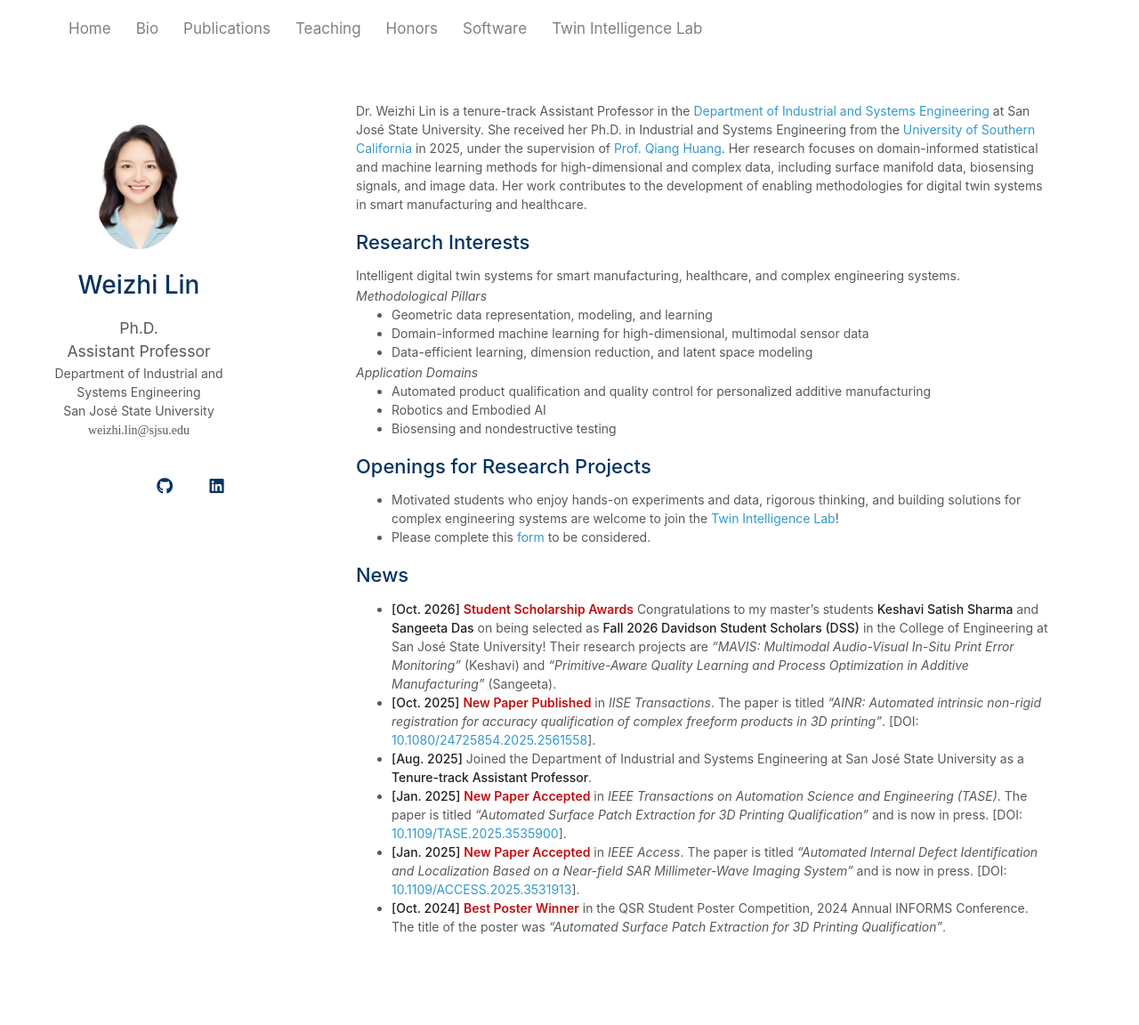
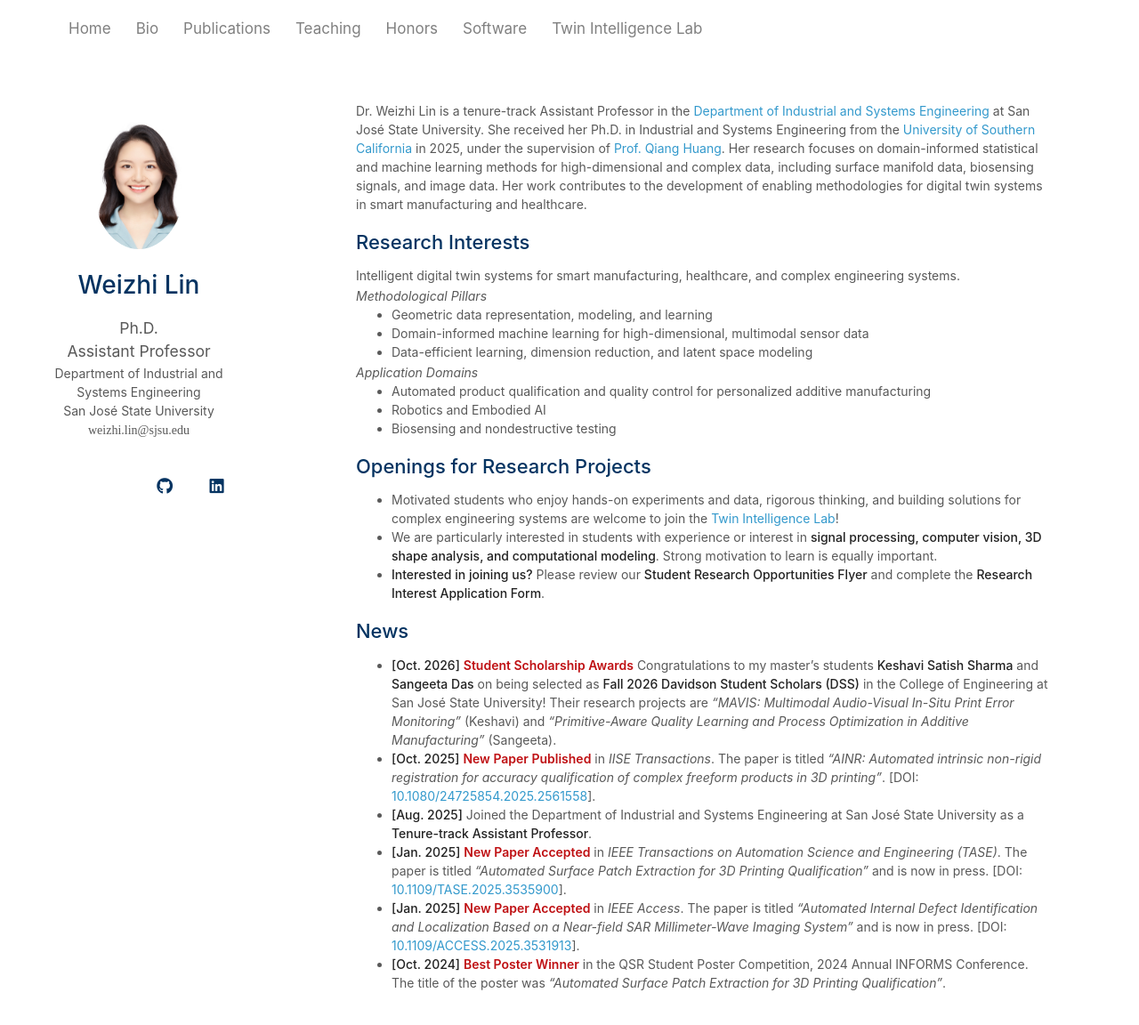
Before and after one commit to weizhi-lin/weizhi-lin.github.io, a Jekyll site: the page built from index.md, in a window 1280 px wide and 1206 px high. Shown: the top 1152 px of the window at 89% size. Built offline with Jekyll 4.4.1, drawn with Linux system fonts in a browser that asks for light colours; a style sheet for code colours, icons or effects is not loaded.

Commit message:
Revise research opportunities and application links
Updated research project openings and application details.

```diff
--- a/index.md
+++ b/index.md
@@ -27,8 +27,8 @@ Dr. Weizhi Lin is a tenure-track Assistant Professor in the [Department of Indus
 ## Openings for Research Projects
 
 - Motivated students who enjoy hands-on experiments and data, rigorous thinking, and building solutions for complex engineering systems are welcome to join the [Twin Intelligence Lab](/lab/)!
-- Please complete this <a href="https://forms.gle/1Z3GpYdaY8ar4r1H7" target="_blank" rel="noopener">form</a> to be considered.
-
+- We are particularly interested in students with experience or interest in **signal processing, computer vision, 3D shape analysis, and computational modeling**. Strong motivation to learn is equally important.
+- **Interested in joining us?** Please review our <a href="/assets/files/TI-Lab_WeizhiLin_Fall2026.pdf" target="_blank" rel="noopener"><strong>Student Research Opportunities Flyer</strong></a> and complete the <a href="https://forms.gle/BchCf2Q5z1SqpaN47" target="_blank" rel="noopener"><strong>Research Interest Application Form</strong></a>.
 
 ## News
 - **[Oct. 2026]** **<strong style="color:#BF1013; font-weight:600">Student Scholarship Awards</strong>** Congratulations to my master's students **Keshavi Satish Sharma** and **Sangeeta Das** on being selected as **Fall 2026 Davidson Student Scholars (DSS)** in the College of Engineering at San José State University! Their research projects are *“MAVIS: Multimodal Audio-Visual In-Situ Print Error Monitoring”* (Keshavi) and *“Primitive-Aware Quality Learning and Process Optimization in Additive Manufacturing”* (Sangeeta).
```
